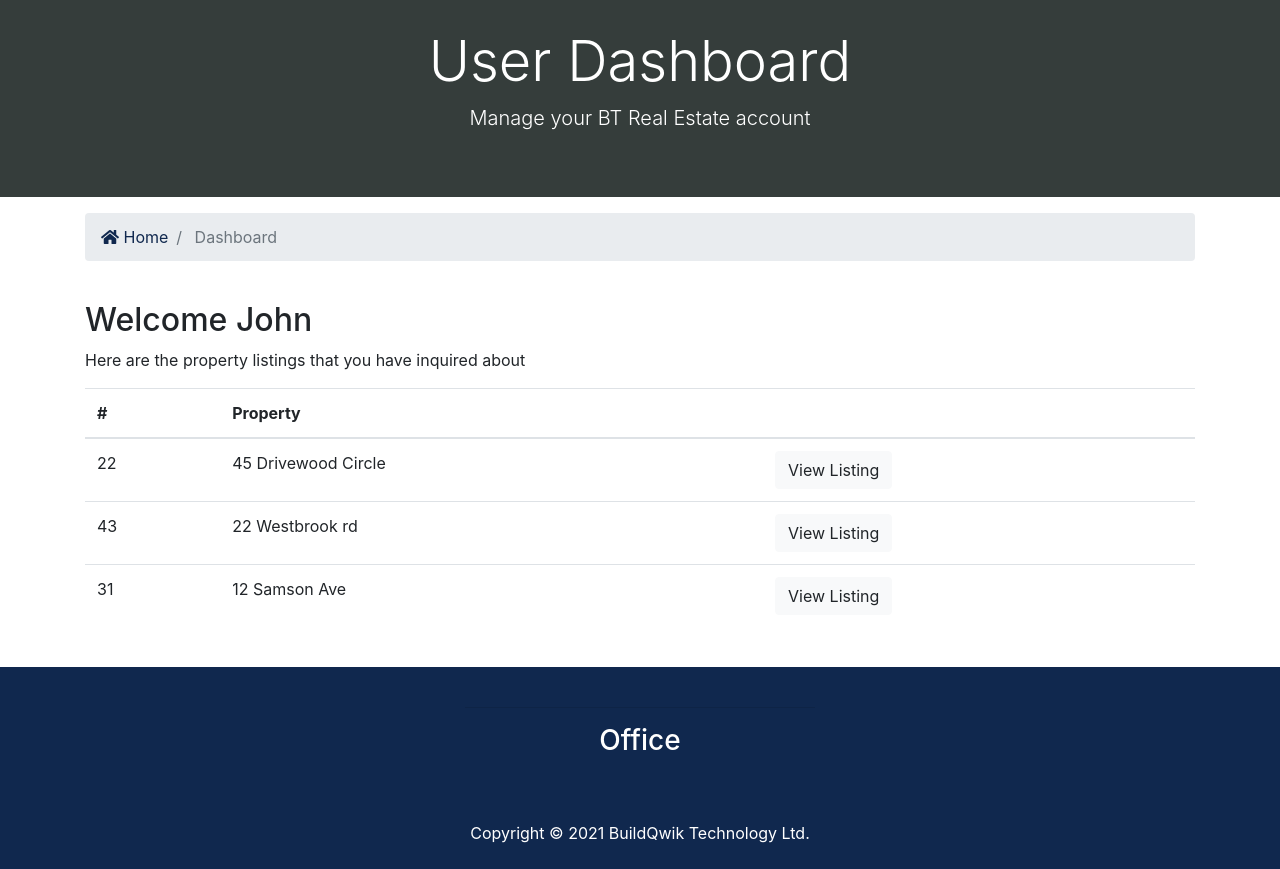
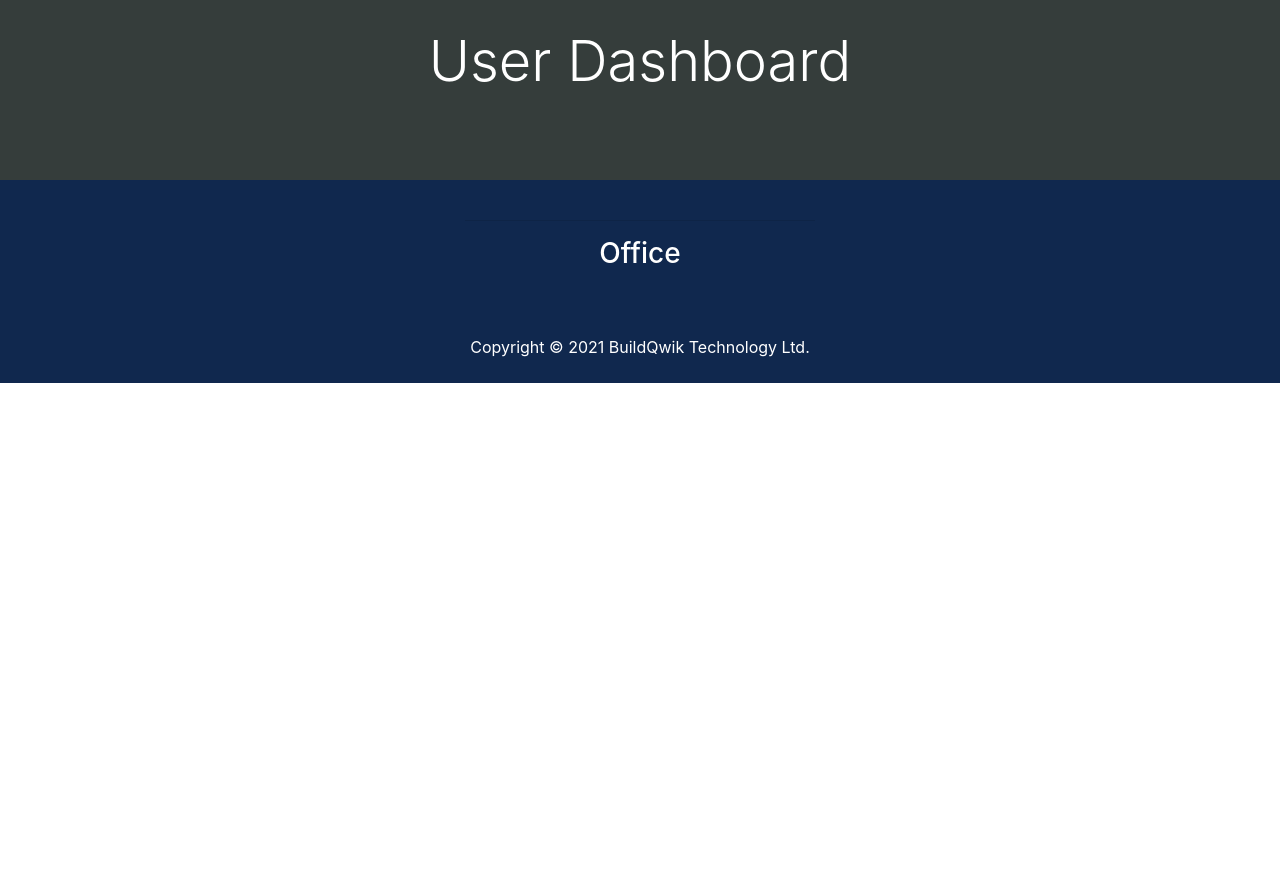
Before and after one commit to YoungEnthusiast/build-project, a Django app: page /dashboard/ in a window 1280 px wide. Shown: the part 156-1025 px from the top of the page. After the commit the page ends 539 px from the top, so only its background shows below. Run offline with Django 3.2, Linux system fonts and the light colour scheme; some libraries are stand-ins or nearby versions.

Commit message:
some commit

```diff
--- a/templates/users/dashboard.html
+++ b/templates/users/dashboard.html
@@ -13,68 +13,13 @@
       <div class="row text-center">
         <div class="col-md-12">
           <h1 class="display-4">User Dashboard</h1>
-          <p class="lead">Manage your BT Real Estate account</p>
+          <p class="lead"></p>
         </div>
       </div>
     </div>
   </section>
 
   <!-- Breadcrumb -->
-  <section id="bc" class="mt-3">
-    <div class="container">
-      <nav aria-label="breadcrumb">
-        <ol class="breadcrumb">
-          <li class="breadcrumb-item">
-            <a href="index.html">
-              <i class="fas fa-home"></i> Home</a>
-          </li>
-          <li class="breadcrumb-item active"> Dashboard</li>
-        </ol>
-      </nav>
-    </div>
-  </section>
 
-  <section id="dashboard" class="py-4">
-    <div class="container">
-      <div class="row">
-        <div class="col-md-12">
-          <h2>Welcome John</h2>
-          <p>Here are the property listings that you have inquired about</p>
-          <table class="table">
-            <thead>
-              <tr>
-                <th scope="col">#</th>
-                <th scope="col">Property</th>
-                <th></th>
-              </tr>
-            </thead>
-            <tbody>
-              <tr>
-                <td>22</td>
-                <td>45 Drivewood Circle</td>
-                <td>
-                  <a class="btn btn-light" href="#">View Listing</a>
-                </td>
-              </tr>
-              <tr>
-                <td>43</td>
-                <td>22 Westbrook rd</td>
-                <td>
-                  <a class="btn btn-light" href="#">View Listing</a>
-                </td>
-              </tr>
-              <tr>
-                <td>31</td>
-                <td>12 Samson Ave</td>
-                <td>
-                  <a class="btn btn-light" href="#">View Listing</a>
-                </td>
-              </tr>
-            </tbody>
-          </table>
-        </div>
-      </div>
-    </div>
-  </section>
 
 {% endblock content%}
```
Also changed, not shown: build/settings.py, 1 other file.
